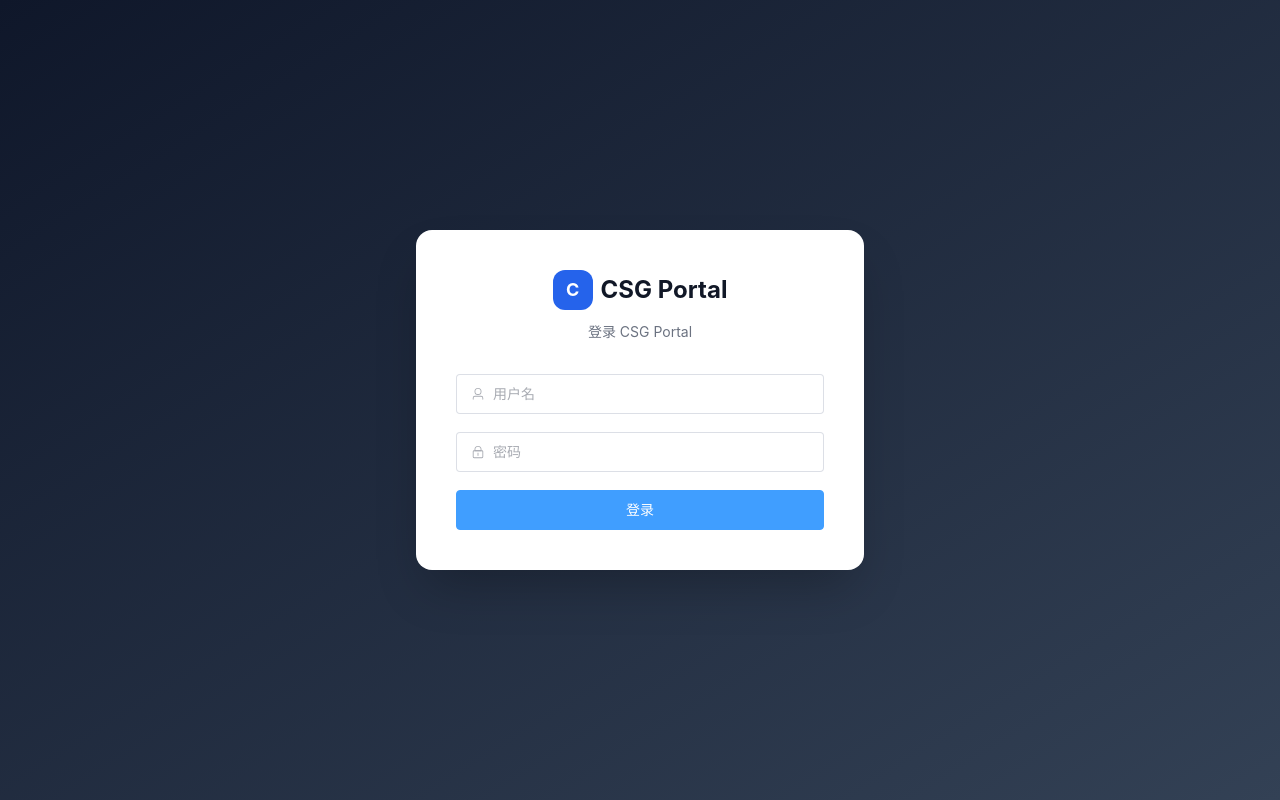
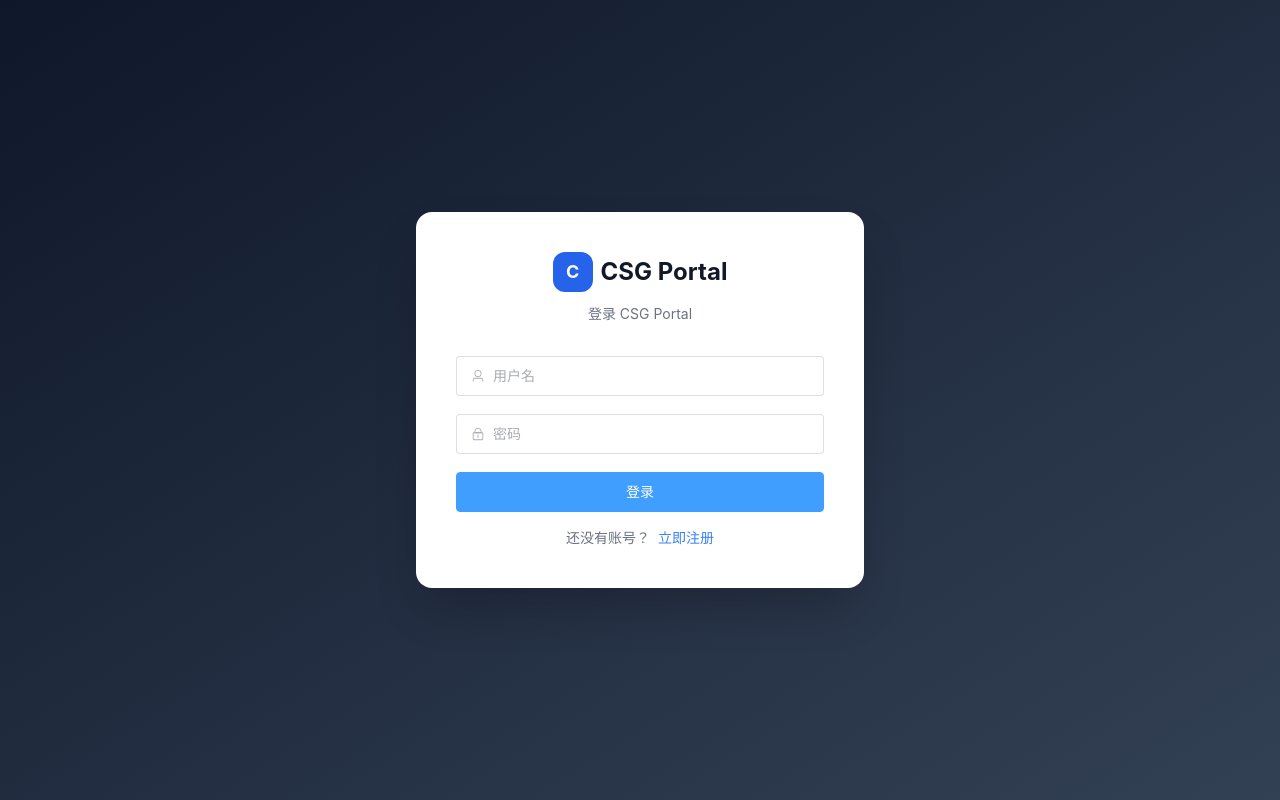
Before and after one commit to aitra-ai/aitra-portal, a Vue app: page /login in a window 1280 px wide. Built offline with nearby package versions, Linux system fonts and the light colour scheme; no server answers.

Commit message:
feat: add register link pointing to Casdoor signup page

```diff
--- a/src/locales/en.ts
+++ b/src/locales/en.ts
@@ -10,6 +10,8 @@ export default {
     password: 'Password',
     submit: 'Sign In',
     error: 'Invalid username or password',
+    noAccount: "Don't have an account?",
+    register: 'Sign up',
   },
   models: {
     title: 'Model Playground',
--- a/src/locales/zh.ts
+++ b/src/locales/zh.ts
@@ -10,6 +10,8 @@ export default {
     password: '密码',
     submit: '登录',
     error: '用户名或密码错误',
+    noAccount: '还没有账号？',
+    register: '立即注册',
   },
   models: {
     title: '模型广场',
--- a/src/views/LoginView.vue
+++ b/src/views/LoginView.vue
@@ -44,6 +44,17 @@
         >
           {{ t('login.submit') }}
         </el-button>
+
+        <div class="text-center mt-4 text-sm text-gray-500">
+          {{ t('login.noAccount') }}
+          <a
+            :href="registerUrl"
+            target="_blank"
+            class="text-blue-500 hover:text-blue-600 font-medium ml-1"
+          >
+            {{ t('login.register') }}
+          </a>
+        </div>
       </el-form>
     </div>
   </div>
@@ -54,6 +65,9 @@ import { ref, reactive } from 'vue'
 import { useRouter } from 'vue-router'
 import { useI18n } from 'vue-i18n'
 import { useAuthStore } from '../stores/auth'
+
+const CASDOOR_URL = import.meta.env.VITE_CASDOOR_URL || 'http://10.100.18.37:8000'
+const registerUrl = `${CASDOOR_URL}/signup`
 
 const { t } = useI18n()
 const router = useRouter()
```
Also changed, not shown: 1 other file (tests, documents, lock files or other folders).
